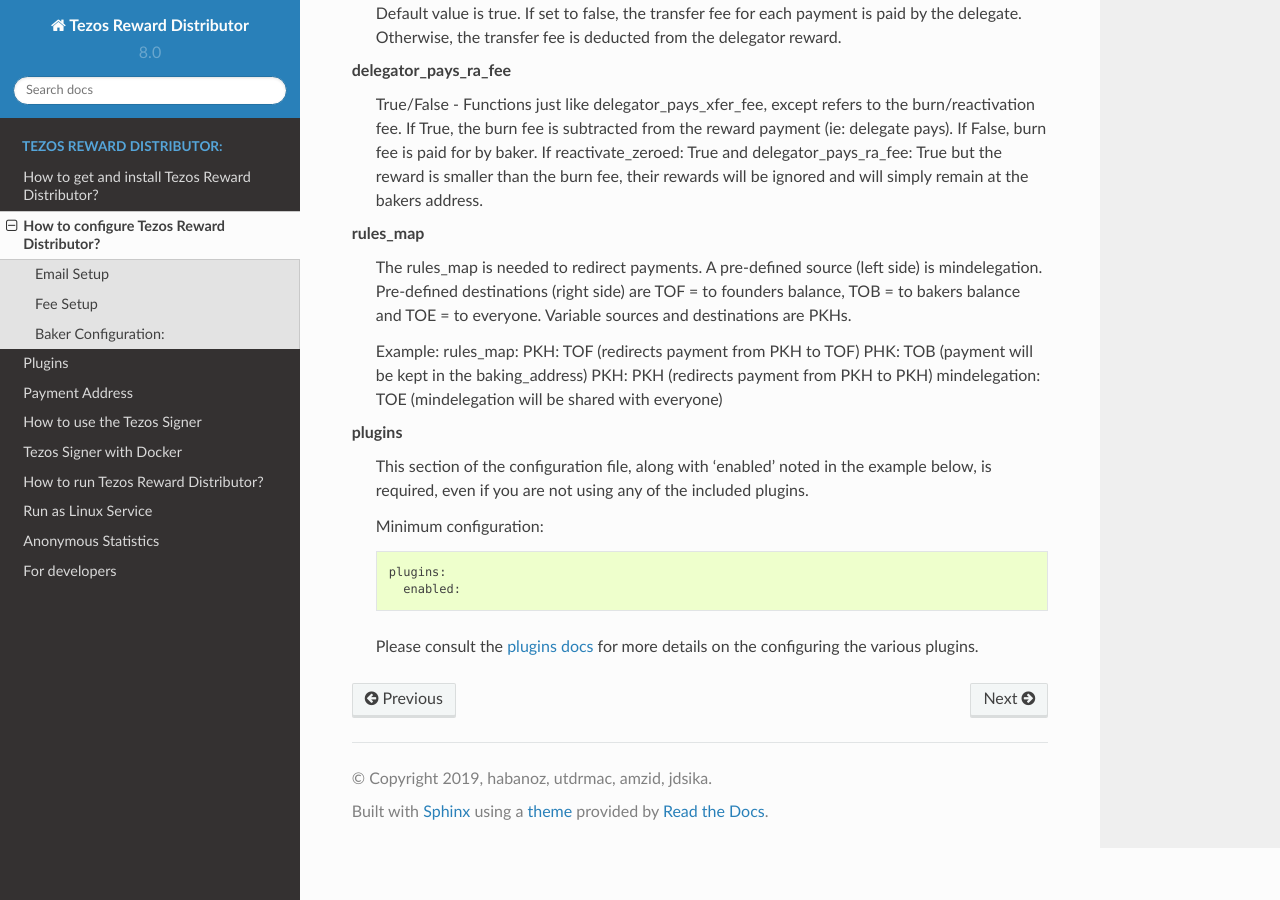
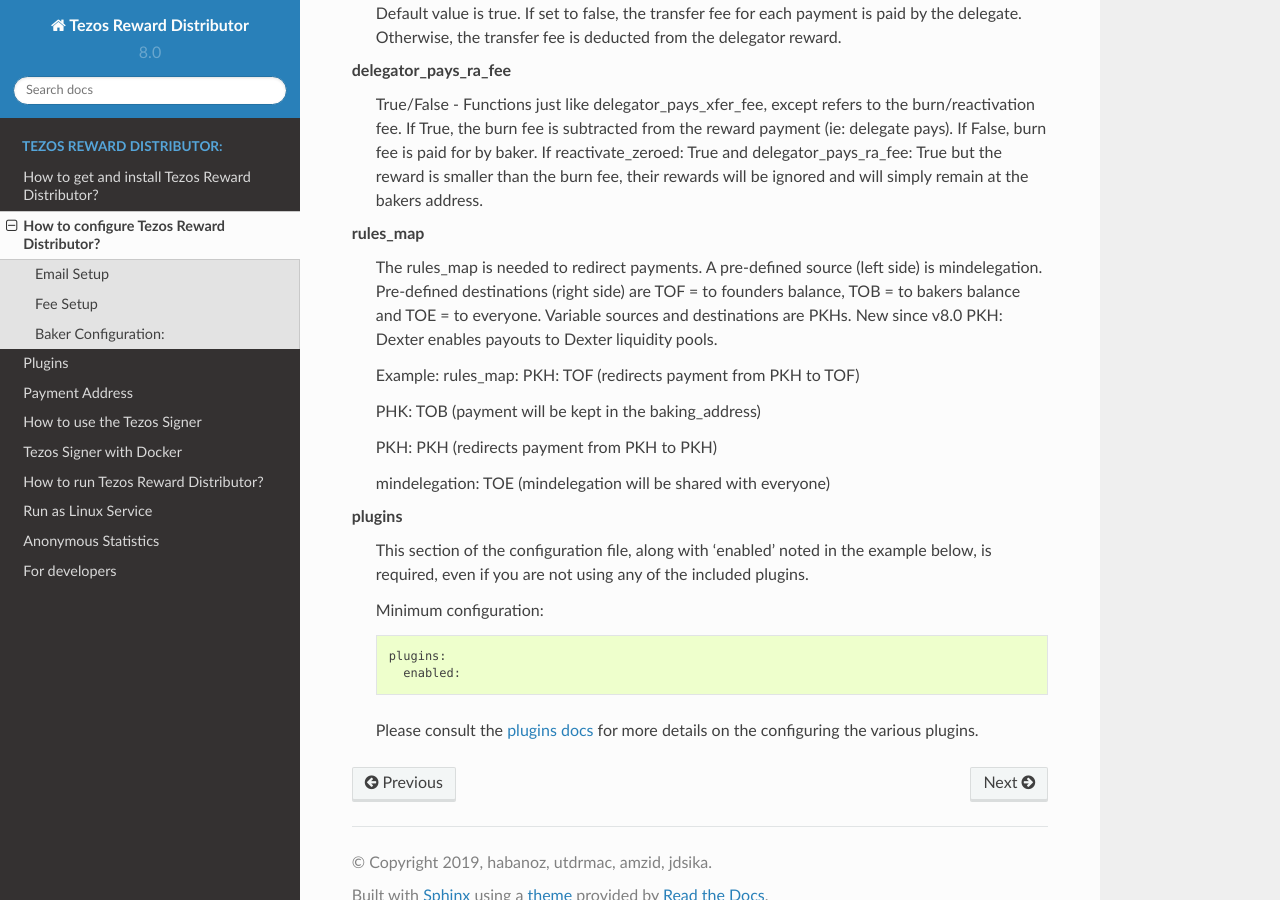
Before and after one commit to tezos-reward-distributor-organization/tezos-reward-distributor, a Sphinx documentation site: the page built from docs/configuration.rst, in a window 1280 px wide and 900 px high, scrolled down 2538 px. Built offline with Sphinx 7.4.7 and the Read the Docs theme 2.0.0, drawn with Linux system fonts in a browser that asks for light colours.

Commit message:
Add new example for Dexter support

```diff
--- a/docs/configuration.rst
+++ b/docs/configuration.rst
@@ -137,13 +137,16 @@
   The rules_map is needed to redirect payments. A pre-defined source (left side) is
   mindelegation. Pre-defined destinations (right side) are TOF = to founders balance,
   TOB = to bakers balance and TOE = to everyone. Variable sources and destinations are
-  PKHs.
+  PKHs. New since v8.0 PKH: Dexter enables payouts to Dexter liquidity pools.
 
   Example:
   rules_map:
   PKH: TOF (redirects payment from PKH to TOF)
+
   PHK: TOB (payment will be kept in the baking_address)
+
   PKH: PKH (redirects payment from PKH to PKH)
+
   mindelegation: TOE (mindelegation will be shared with everyone)
 
 **plugins**
```
